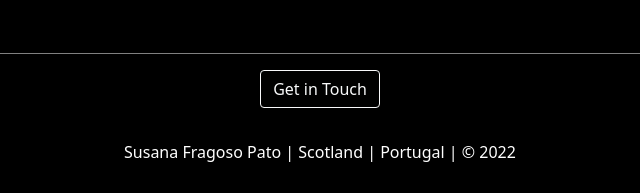
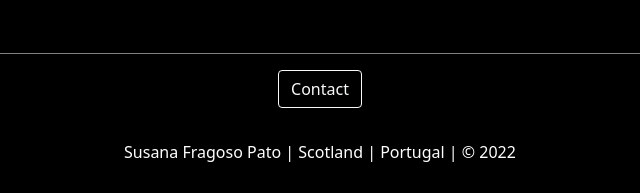
Before and after one commit to Susafp/portfolio, a plain HTML site: page index.html in a window 1280 px wide. Shown: the part 3243-3436 px from the top of the page, 320-960 px from the left. Drawn offline with nearby package versions, Linux system fonts and the light colour scheme.

Commit message:
contact button text

```diff
--- a/index.html
+++ b/index.html
@@ -323,7 +323,7 @@
                     </div>
 
                     <div class="col-4  text-center align-items-center">
-                        <a href="/contact.html" class="btn btn-small btn-outline-light lead text-decoration-none ms-4 me-4" target="_blank" rel="noopener">Get in Touch</a>
+                        <a href="/contact.html" class="btn btn-small btn-outline-light lead text-decoration-none ms-4 me-4" target="_blank" rel="noopener">Contact</a>
                         </div>
 
                     <div class="col-4 text-end ">
```
